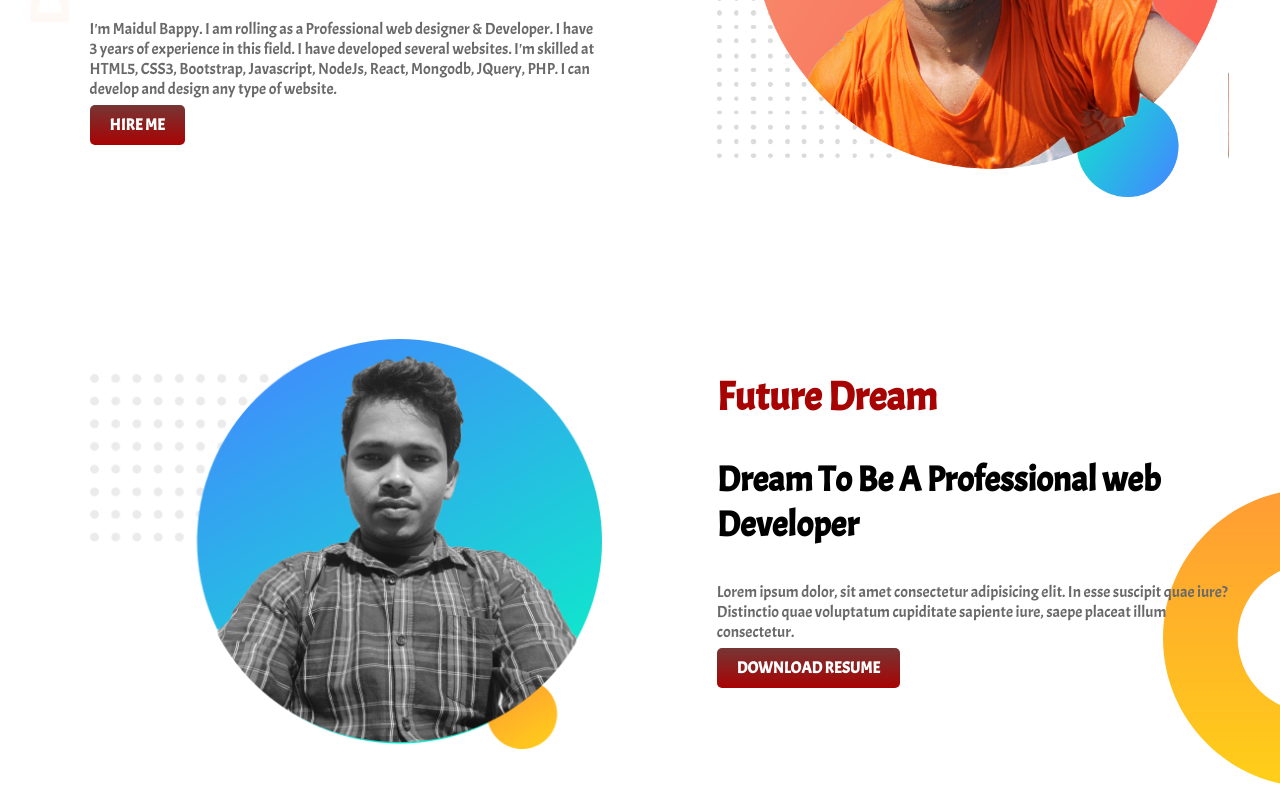
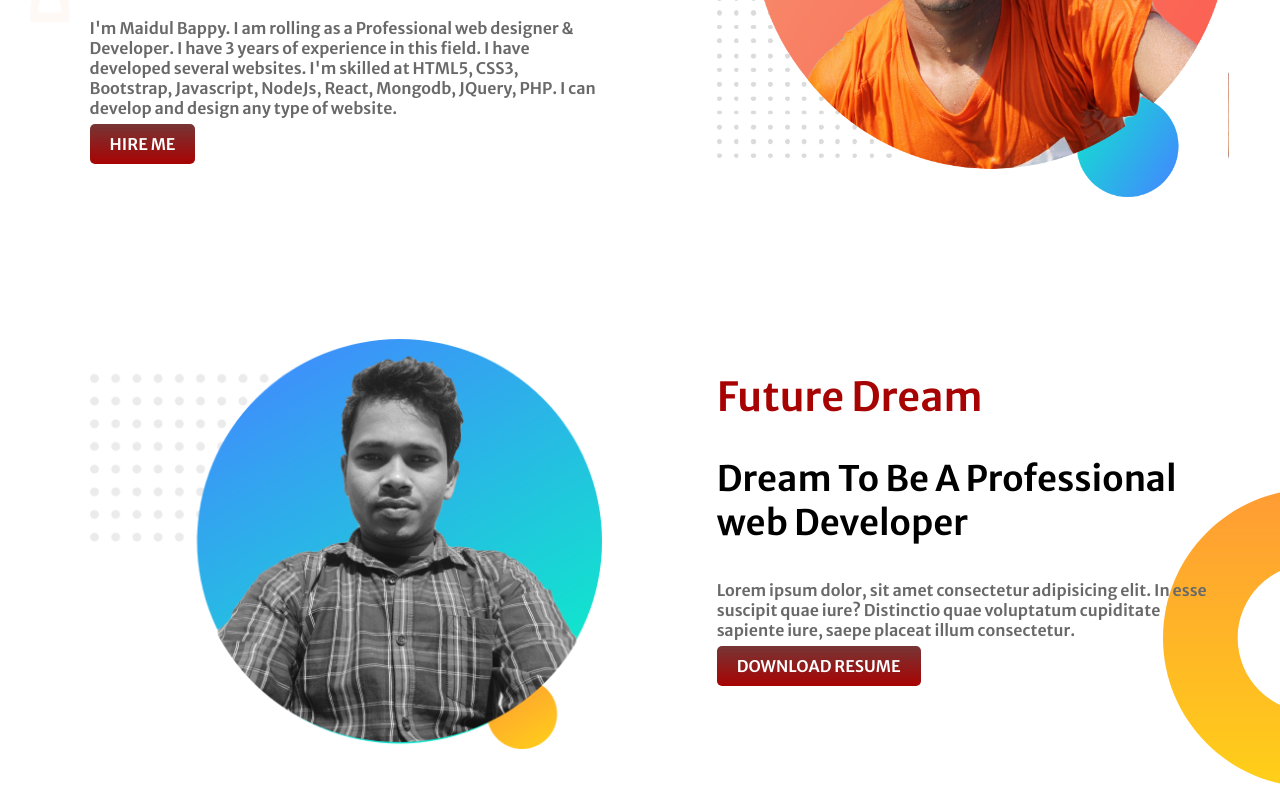
Before and after one commit to maidul000111/Maidul-s-Web-Portfolio, a plain HTML site: page index.html in a window 1280 px wide. Shown: the part 337-1127 px from the top of the page. Drawn offline with Linux system fonts and the light colour scheme.

Commit message:
font family change

```diff
--- a/index.html
+++ b/index.html
@@ -5,8 +5,8 @@
     <meta name="viewport" content="width=device-width, initial-scale=1.0">
     <title>Maidul Bappy | Web Portfolio</title>
     <link rel="stylesheet" href="style.css">
-    <link rel="preconnect" href="https://fonts.gstatic.com">
-    <link href="https://fonts.googleapis.com/css2?family=Acme&display=swap" rel="stylesheet">
+   <link rel="preconnect" href="https://fonts.gstatic.com">
+   <link href="https://fonts.googleapis.com/css2?family=Do+Hyeon&family=Merriweather+Sans:wght@600&display=swap" rel="stylesheet">
 
 </head>
 <body>
--- a/style.css
+++ b/style.css
@@ -1,6 +1,7 @@
 body{
     margin: 0;
-    font-family: 'Acme', sans-serif;
+    font-family: 'Do Hyeon', sans-serif;
+    font-family: 'Merriweather Sans', sans-serif;
 }
 h1{
     font-size: 50px;
```
